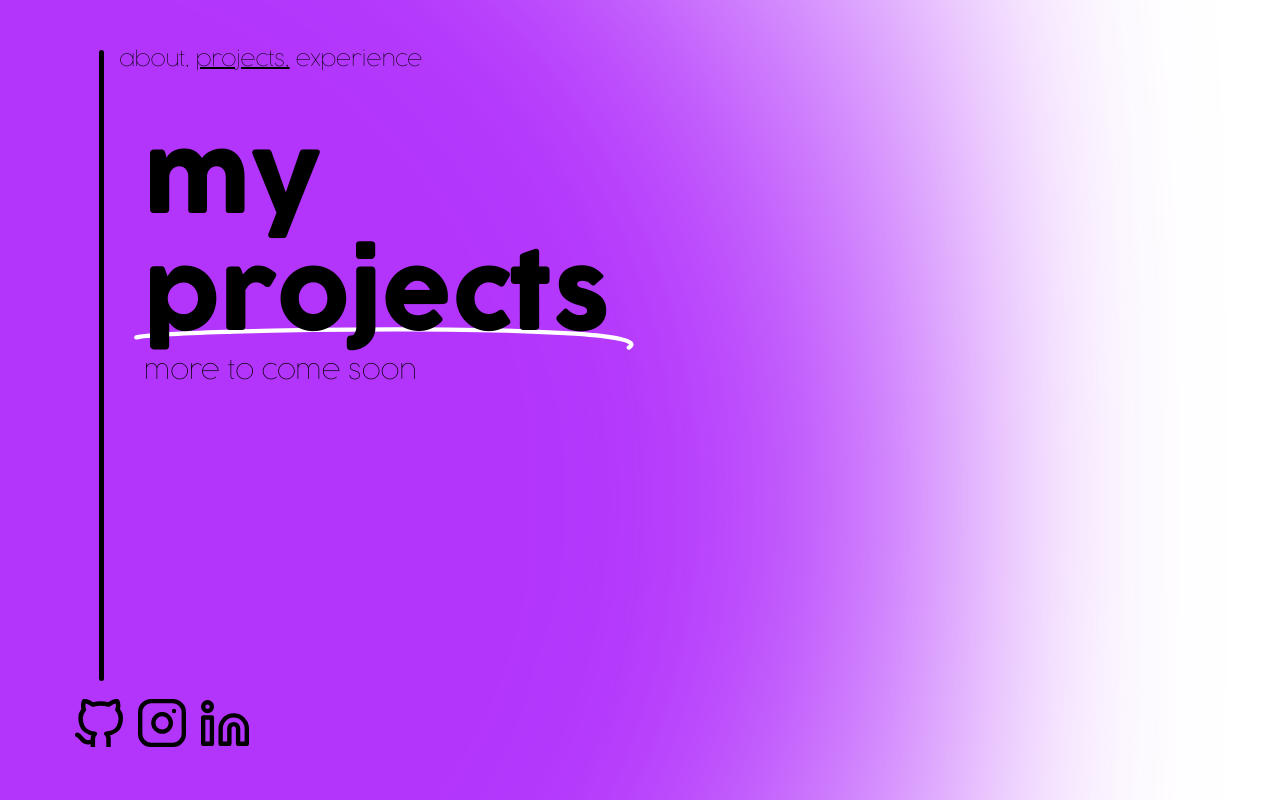
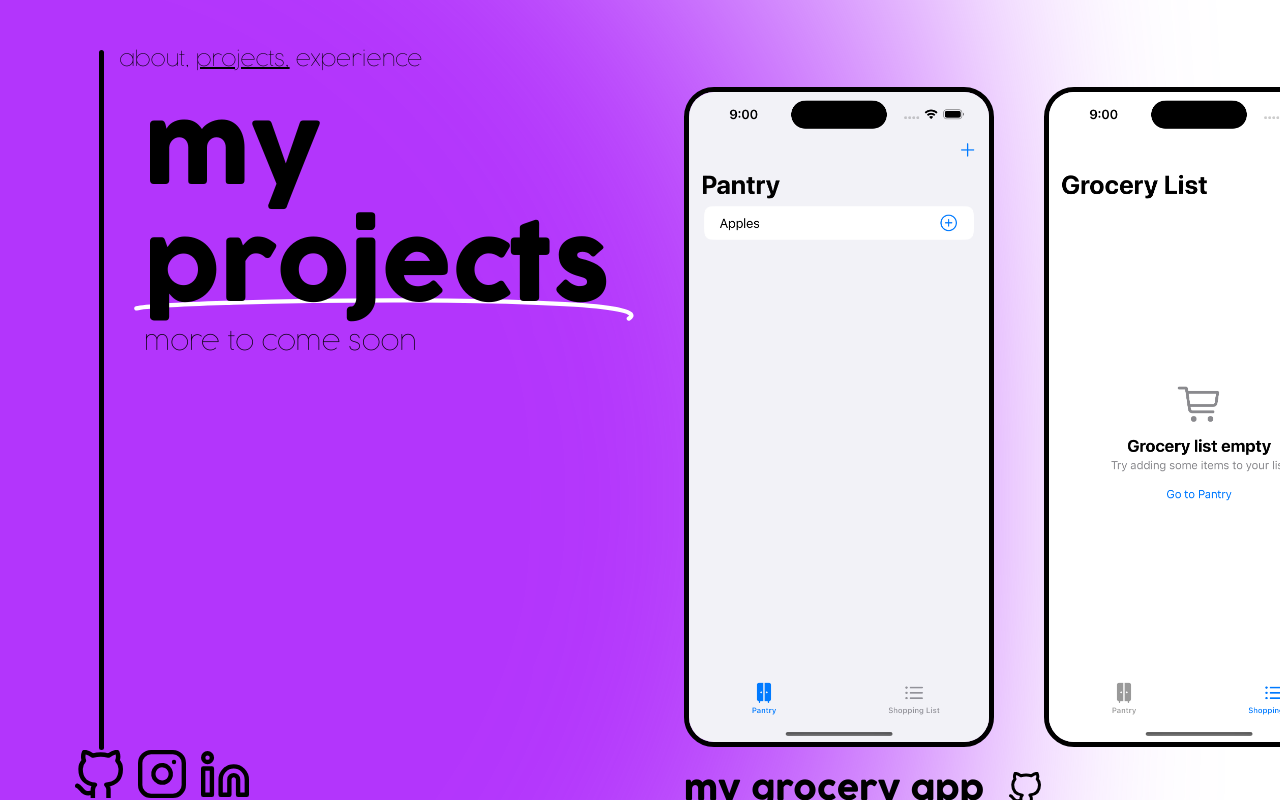
Before and after one commit to mitchbrown1024/mitchbrown1024.github.io, a SvelteKit app: page /projects in a window 1280 px wide. Built offline with nearby package versions, Linux system fonts and the light colour scheme.

Commit message:
added information from grocery app project to project page

```diff
--- a/src/routes/+page.svelte
+++ b/src/routes/+page.svelte
@@ -49,6 +49,7 @@
         font-family: Cocogoose;
         text-align: justify;
         text-justify: inter-word;
+        font-size: 18px;
     }
     div.horizontal {
         display: flex;
--- a/src/routes/projects/+page.svelte
+++ b/src/routes/projects/+page.svelte
@@ -1,8 +1,7 @@
 <script>
 	import BackgroundCircle from "$lib/components/background_circle.svelte";
 	import MyProjects from "$lib/components/my_projects.svelte";
-	import NameTitle from "$lib/components/name_title.svelte";
-
+	import Github from "../github.svelte";
 
 </script>
 
@@ -11,12 +10,56 @@
         <div class="circle"><BackgroundCircle color=#b335fc></BackgroundCircle></div>
         <MyProjects></MyProjects>
     </div>
+    <div class="vertical">
+        <div class = "horizontal-centered">
+            <img src="/grocery_1.png" alt="grocery app's pantry view" class="iphone">
+            <img src="/grocery_2.png" alt="grocery app's list view" class="iphone">
+        </div>
+        <div class="horizontal">
+            <h1>my grocery app</h1>
+            <a href="https://github.com/mitchbrown1024/GroceryApp"><Github size=32 color=black></Github></a>
+        </div>
+        <p>
+            This is a grocery app that I am developing because every other grocery app is either
+            paid or looks like it's from 100 years ago.
+            <br>
+            <br>
+            It's nothing crazy and definitely still a work in progress but I am using
+            both swift and swiftUI to make the app and honestly, it's quite nice to work with.
+        </p>
+    </div>
 </div>
 
 <style>
+    h1 {
+        font-family: Cocogoose;
+        font-size: 32px;
+    }
+    a {
+        margin-top: 25px;
+        margin-left: 25px;
+    }
+    p {
+        font-family: Cocogoose;
+        text-align: justify;
+        text-justify: inter-word;
+        font-size: 18px;
+    }
+    div.vertical {
+        padding-left: 50px;
+        padding-right: 50px;
+        flex-grow: 1;
+    }
     div.horizontal {
         display: flex;
         flex-direction: row;
+    }
+    div.horizontal-centered {
+        display: flex;
+        flex-direction: row;
+        width: 100%;
+        justify-content: center;
+        gap: 50px;
     }
     div.circle {
         position: absolute;
@@ -26,4 +69,16 @@
         margin-left: -1000px;
         margin-top: -500px;
     }
+
+    img.iphone {
+        border: 5px solid black;
+        width: 300px;
+        height: 650px;
+        border-radius: 30px;
+        display: block;
+        margin-left: 0;
+        margin-right: 0;
+        margin-bottom: 0px;
+        padding: 0;
+    }
 </style>
```
